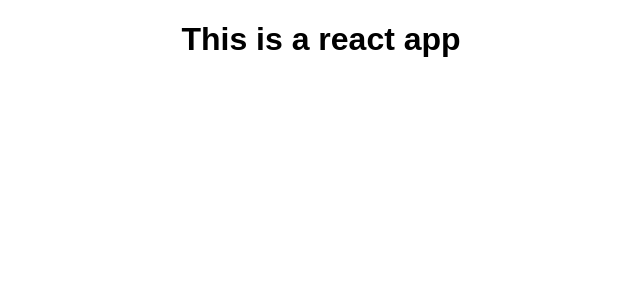
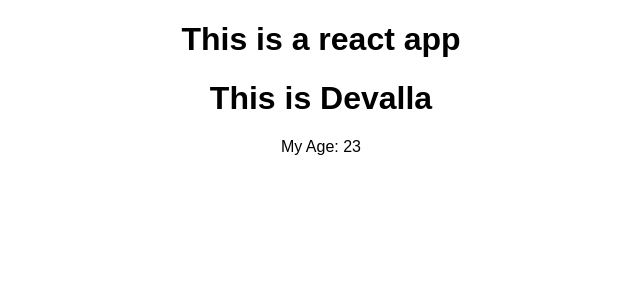
Before and after one commit to VamsiDevalla/myFirstReactApp, a React (Create React App) app: page / in a window 1280 px wide. Shown: the top 300 px of the page, without its empty margins (319-959 px from the left). Built offline with nearby package versions, Linux system fonts and the light colour scheme.

Commit message:
created Person Component

```diff
--- a/src/App.js
+++ b/src/App.js
@@ -1,11 +1,12 @@
 import React, { Component } from 'react';
 import './App.css';
-
+import Person from './Person/Person'
 class App extends Component {
   render() {
     return (
       <div className="App">
         <h1>This is a react app</h1>
+        <Person name="Devalla">My Age: 23</Person>
       </div>
     );
   }
--- /dev/null
+++ b/src/Person/Person.js
@@ -0,0 +1,12 @@
+import React from 'react'
+
+const person = (props) => {
+    return(
+        <div>
+         <h1>This is {props.name}</h1>
+         {props.children}
+        </div>
+    )
+}
+
+export default person
```
